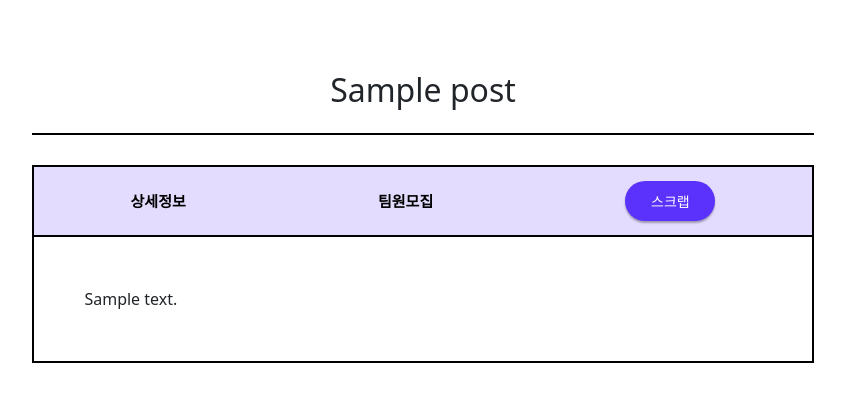
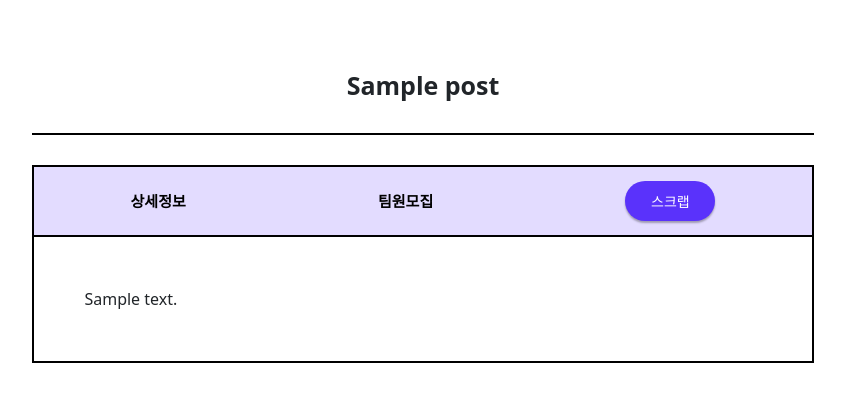
Before and after one commit to Yoonssu/django2023, a Django app: template community/templates/community/post_detail.html in a window 1280 px wide. Shown: the part 87-489 px from the top of the page, without its empty margins (217-1062 px from the left). Run offline with Django 3.2, Linux system fonts and the light colour scheme; the template is opened without the code that fills it: most values are stand-ins (such as "Sample title", 1, 10 or a date in 2020).

Commit message:
[제목 폰트]

```diff
--- a/community/static/community/css/postDetailStyle.css
+++ b/community/static/community/css/postDetailStyle.css
@@ -28,6 +28,8 @@
   align-items: center;
   padding: 30px;
   box-sizing: border-box;
+  font-size: 25px;
+  font-weight: 900;
 }
 
 .content_nav {
--- a/community/templates/community/post_detail.html
+++ b/community/templates/community/post_detail.html
@@ -1,11 +1,11 @@
 <!-- url 예시 http://127.0.0.1:8000/community/3/ -->
-<link rel="stylesheet" href="../../static/community/css/postDetailStyle.css" />
+<link rel="stylesheet" href="../../static/community/css/postDetailStyle.css?after" />
 
 {% extends 'community/base.html' %} {% block main_area %}
 <div class="wrapper">
   <div class="content_wrapper">
     <div class="title">
-      <h2>{{post.title}}</h2>
+      <p>{{post.title}}</p>
       <br />
     </div>
     <!-- post_detail 테이블 -->
--- a/community/templates/community/post_team.html
+++ b/community/templates/community/post_team.html
@@ -153,6 +153,8 @@
         align-items: center;
         padding: 30px;
         box-sizing: border-box;
+        font-size: 25px;
+        font-weight: 900;
         }
 
         .content_nav {
@@ -214,7 +216,7 @@
     <div class="wrapper">
         <div class="content_wrapper">
             <div class="title">
-                <h2>{{ post.title }}</h2>
+                <p>{{ post.title }}</p>
                 <br/>
             </div>
             <div class="content_nav">
--- a/community/views.py
+++ b/community/views.py
@@ -19,7 +19,6 @@ from collections import Counter
 import os
 from django.core.exceptions import PermissionDenied
 from django.core.paginator import Paginator, EmptyPage, PageNotAnInteger
-
 
 
 # Create your views here.
```
